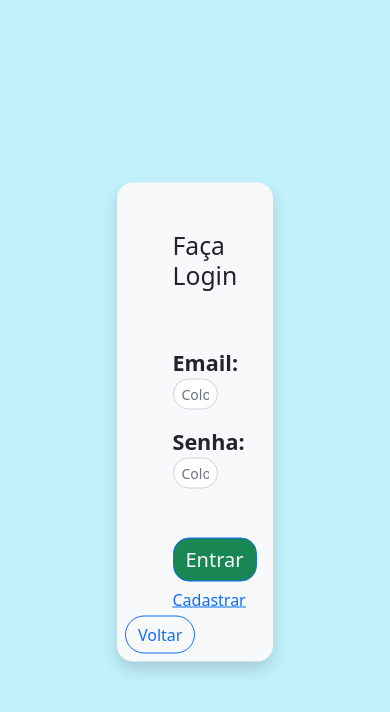
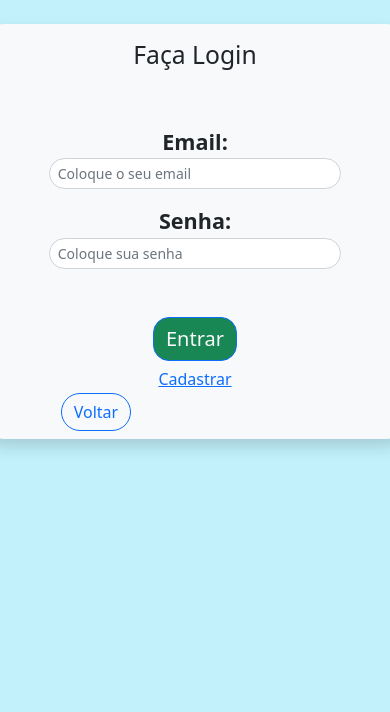
Before and after one commit to DougVikt/SITE_GERENT_BIBLIOTECA, a PHP site: page /login.php in a window 390 px wide. Shown: the top 712 px of the page. Run offline with PHP 8.4, Linux system fonts and the light colour scheme.

Commit message:
melhorando a responsividade

```diff
--- a/css/style.css
+++ b/css/style.css
@@ -24,3 +24,6 @@
     padding:20px;
     font-family: Cambria, Cochin, Georgia, Times, 'Times New Roman', serif;
 }
+.navbar {
+    max-width: 50px;
+  }
--- a/editar.php
+++ b/editar.php
@@ -75,7 +75,7 @@ if (isset($_POST['salvar'])) {
 </head>
 <body>
      <!-------------------------------------- inicio do navbar ------------------------------>
-  <nav class="navbar bg-info fixed-top" aria-label="Offcanvas navbar large">
+  <nav class="navbar bg-info sticky-top" aria-label="Offcanvas navbar large">
     <div class="container-fluid">
       <a class="navbar-brand fw-bold fs-4 " href="index.php">
         Biblioteca Amanajé
@@ -130,9 +130,6 @@ if (isset($_POST['salvar'])) {
       </div>
     </div>
   </nav>
-  <br>
-  <br>
-
   <!----------------------------------- tabela ----------------------------------->
   <?php if (count($livros) > 0){ ?>
 <div class="container-fluid mt-5 pb-3"  >
--- a/historico_user.php
+++ b/historico_user.php
@@ -86,7 +86,7 @@ if ($_SERVER['REQUEST_METHOD'] === 'POST' && isset($_POST['submit'])){
 <body>
 <main>
   <!-------------------------------------- inicio do navbar ------------------------------>
-  <nav class="navbar bg-info fixed-top" aria-label="Offcanvas navbar large">
+  <nav class="navbar bg-info sticky-top" aria-label="Offcanvas navbar large">
     <div class="container-fluid">
       <a class="navbar-brand fw-bold fs-4 " href="index.php">
         Biblioteca Amanajé
@@ -122,9 +122,8 @@ if ($_SERVER['REQUEST_METHOD'] === 'POST' && isset($_POST['submit'])){
       </div>
     </div>
   </nav>
-<br>
   <!---------------------------------------- separador e busca ---------------------------------------------------->
-<header class="p-3 mx-auto mt-4 bg-info bg-gradient">
+<header class="p-3 mx-auto mb-4 bg-info bg-gradient">
     <div class="container-fluid">
         <div class="d-flex flex-wrap align-items-center justify-content-center justify-content-lg-start">
         <a href="index.php" class="d-flex align-items-center mb-2 mb-lg-0 text-white text-decoration-none">
--- a/index.php
+++ b/index.php
@@ -47,9 +47,9 @@ if(isset($_POST['logout'])) {
 </head>
 <body>
 
-<main  class="flex-grow-1">
+
   <!-------------------------------------- inicio do navbar ------------------------------>
-  <nav class="navbar bg-info fixed-top " aria-label="Offcanvas navbar large">
+  <nav class="navbar bg-info sticky-top ">
     <div class="container-fluid">
       <a class="navbar-brand fw-bold fs-4 " href="index.php">
         Biblioteca Amanajé
@@ -115,6 +115,7 @@ if(isset($_POST['logout'])) {
   </nav>
   <br>
   <br>
+  <main  class="flex-grow-1">
   <!---------------------------------- logo central --------------------------------------->
 
   <div class="shadow-lg p-3 mb-4 bg-body rounded-circle border border-5  mx-auto w-50" style="margin-top: 20px;">
--- a/login.php
+++ b/login.php
@@ -62,12 +62,12 @@ if ($_SERVER["REQUEST_METHOD"] == "POST"){
   <link href="https://cdn.jsdelivr.net/npm/bootstrap@5.2.3/dist/css/bootstrap.min.css" rel="stylesheet">
   <script src="https://cdn.jsdelivr.net/npm/bootstrap@5.2.3/dist/js/bootstrap.bundle.min.js"></script>
 </head>
-<body class="bg-info  bg-opacity-25 ">
+<body class="container-fuid bg-info bg-opacity-25 row justify-content-center ">
 
-    <div class="bg-light rounded-4 container p-5 fs-4 d-flex justify-content-center shadow  position-absolute top-50 start-50 translate-middle " style="width: 40%;">
+    <div class=" col-md-4 offset-auto mt-4 bg-light rounded-4 container-fluid fs-4 d-flex justify-content-center shadow " >
 
         <div class="text-center w-75">
-        <h2 class="text-center">Faça Login</h2><br>
+        <h2 class="text-center mt-3">Faça Login</h2><br>
         <form action="#" method="post">
           <div class="mb-3 mt-3 fw-bold">
             <label for="email">Email:</label>
@@ -79,9 +79,11 @@ if ($_SERVER["REQUEST_METHOD"] == "POST"){
           </div>
           <br>
           <button type="submit" id="buttom" class="btn btn-success btn-outline-primary fs-5 rounded-4 text-light">Entrar</button>
+          <br><a href="cadastrar.php" class="link-primary fs-6">Cadastrar</a>
         </form>
-          <a href="cadastrar.php" class="link-primary fs-6">Cadastrar</a>
-          <div class="position-absolute bottom-0 start-0 mb-2 mx-2" >
+
+          <div class="container-fluid mb-2 d-flex justify-content-start" >
+
             <a href="index.php" class="btn btn-outline-primary rounded-5 ">Voltar</a>
           </div>
 
```
Also changed, not shown: acervo.php (+4 -6 lines), cadastrar.php (+5 -4 lines).
